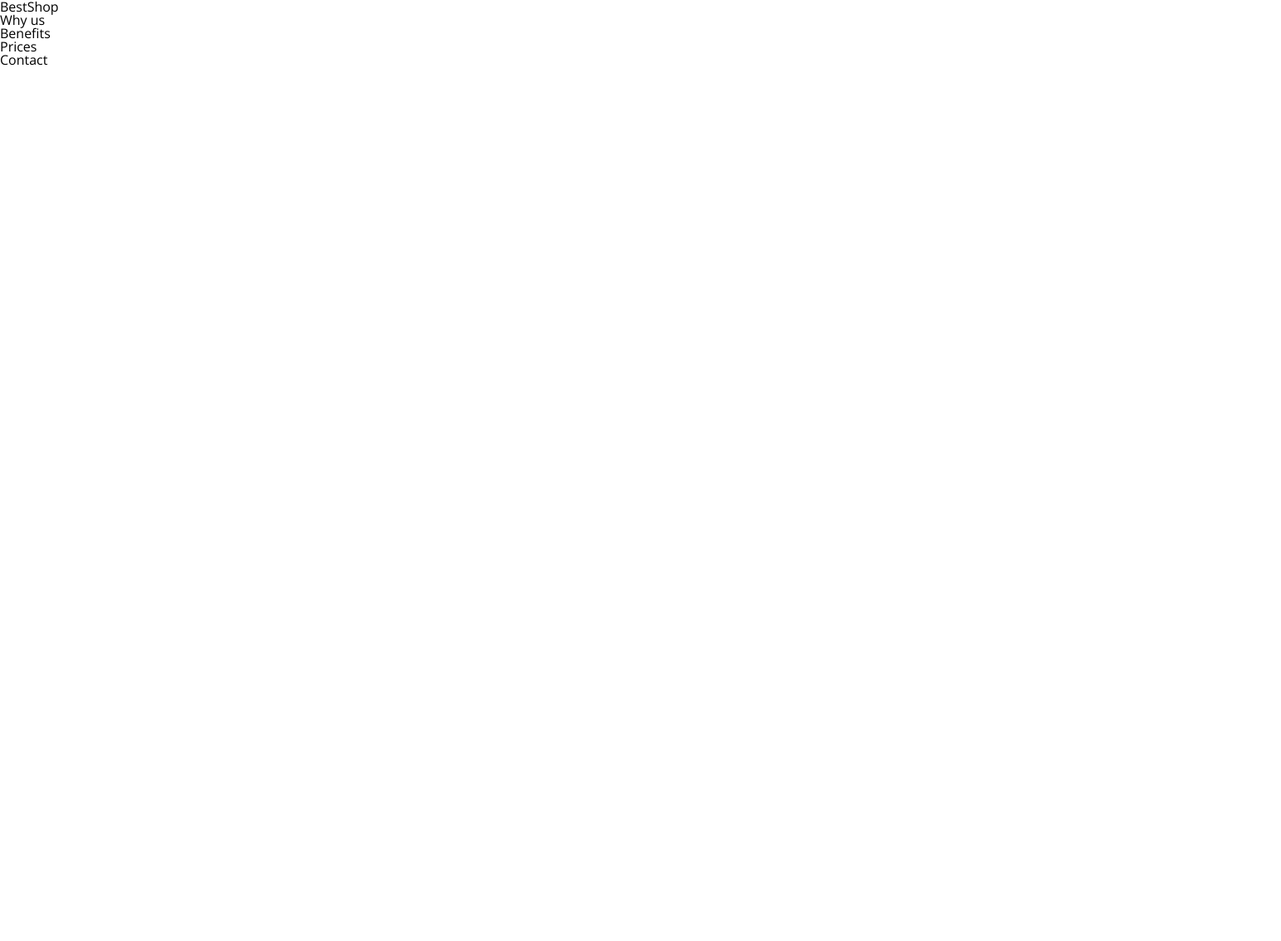
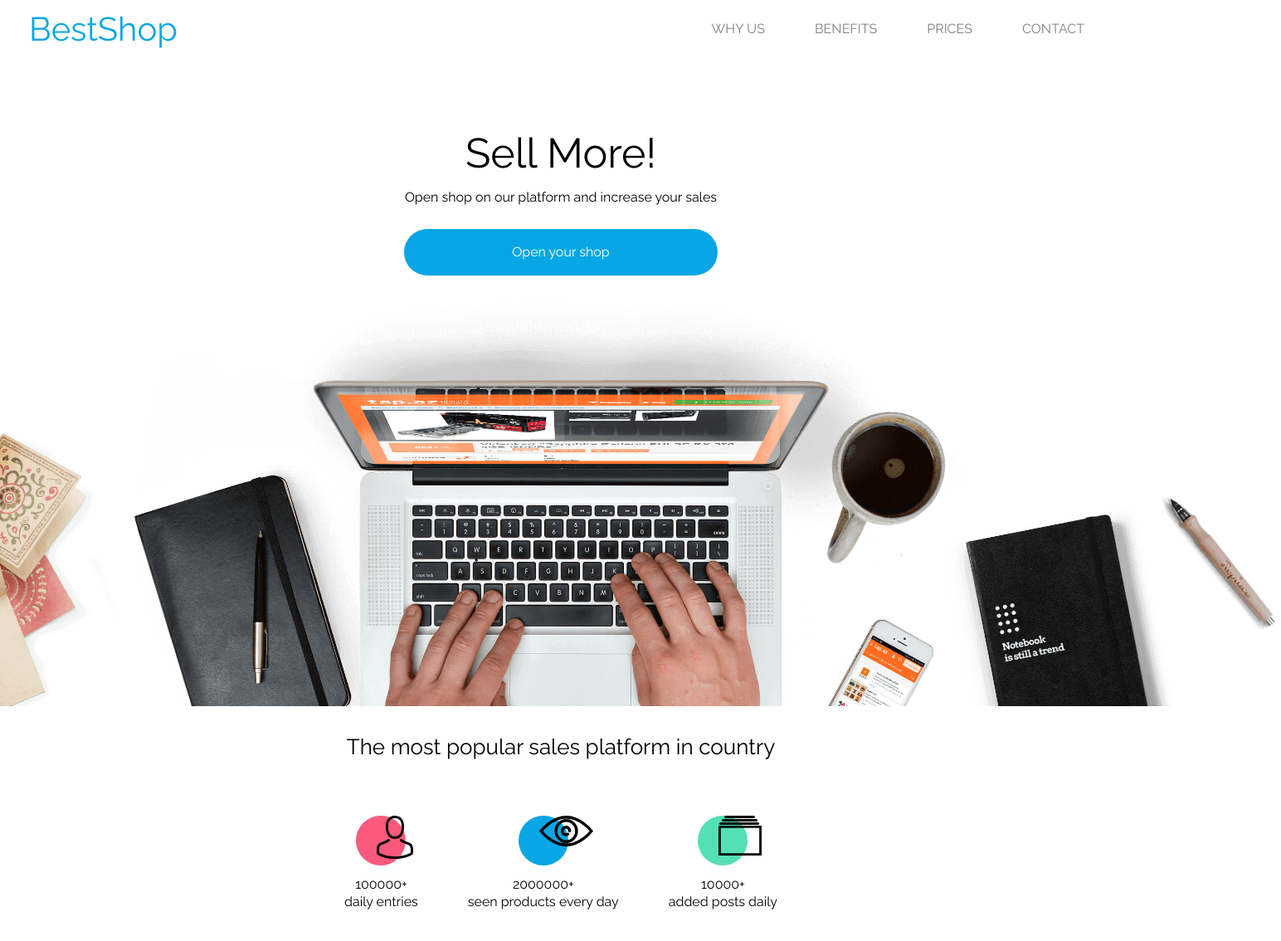
Before and after one commit to tinapuhar/BestShop-Workshop, a plain HTML site: page index.html in a window 1280 px wide. Shown: the whole page at 83% size, 1544 px wide, since content can reach past the window. Before the commit the page ends 800 px from the top, so only its background shows below. Drawn offline with nearby package versions, Linux system fonts and the light colour scheme.

Commit message:
workshop

```diff
--- a/css/style.css
+++ b/css/style.css
@@ -16,7 +16,7 @@
 }
 
 body {
-    font-family: var(--main-font);
+    font-family: var(--secondary-font);
     width: 100%;
     height: auto;
 }
@@ -26,4 +26,149 @@ body {
     margin: 0 auto;
 }
 
-//*hover and cursor pointer!*//
+.nav__logo {
+    font-size: 40px;
+    color: var(--primary-color);
+    font-weight: lighter;
+    padding-top: 10px;
+    padding-left: 30px;
+    font-family: var(--secondary-font);
+    font-weight: 400;
+}
+
+.nav__links {
+    display: flex;
+    flex-direction: row;
+    justify-content: flex-end;
+    gap: 60px;
+    margin-right: 40px;
+    align-items: center;
+}
+
+.nav {
+    display: flex;
+    flex-direction: row;
+    justify-content: space-between;
+    align-items: center;
+    padding: 5px;
+}
+
+.links {
+    text-transform: uppercase;
+    color: #A5A5A5;
+    font-family: var(--secondary-font);
+    padding-top: 10px;
+}
+.links a {
+  color: gray;
+  text-decoration: none;
+  transition: color 0.3s ease;
+}
+.links a:hover {
+  color: black;
+  text-decoration: underline;
+  text-decoration-color: var(--primary-color);
+  text-underline-offset: 30px;
+  text-decoration-thickness: 4px;
+}
+
+.header {
+    min-height: 700px;
+    margin-top: 10px;
+    display: flex;
+    flex-direction: column;
+    justify-content: center;
+    align-items: center;
+    font-family: var(--secondary-font);
+}
+
+h1 {
+  font-size: 50px;
+  color: var(--hover-text-color);
+  margin-bottom: 20px;
+  margin-top: 90px;
+}
+
+.header__text {
+  font-size: 16px;
+  color: var(--hover-text-color);
+  margin-bottom: 30px;
+}
+
+.btn {
+  display: inline-block;
+  text-decoration: none;
+  text-align: center;
+  background-color: var(--primary-color);
+  color: var(--button-text-color);
+  font-size: 16px;
+  padding: 20px 130px;
+  border: none;
+  border-radius: 50px;
+}
+
+.section__statistics {
+    display: flex;
+    flex-direction: column;
+    justify-content: center;
+    align-items: center;
+}
+.statistics__header {
+  font-size: 26px;
+  color: var(--hover-text-color);
+  margin-bottom: 20px;
+  margin-top: 20px;
+  align-items: center;
+}
+
+.statistics__icons {
+    display: flex;
+    flex-direction: row;
+    justify-content: flex-start;
+    align-items: center;
+    gap: 60px;
+    margin-top: 50px;
+}
+
+.stat__img {
+    margin-bottom: 10px;
+    margin-left: 25px;
+}
+
+.stat_box {
+    display: flex;
+    flex-direction: column;
+    justify-content: space-around;
+    align-items: center;
+    gap: 5px;
+}
+
+.circle_bg_red {
+  width: 60px;
+  height: 60px;
+  background-color: var(--secondary-color);
+  border-radius: 50%;
+  margin-bottom: 10px;
+}
+
+.circle_bg_blue {
+  width: 60px;
+  height: 60px;
+  background-color: var(--primary-color);
+  border-radius: 50%;
+  margin-bottom: 10px;
+}
+
+.circle_bg_green {
+  width: 60px;
+  height: 60px;
+  background-color: var(--accent-color);
+  border-radius: 50%;
+  margin-bottom: 10px;
+}
+
+.statistic__numbers {
+  font-weight: bold;
+  font-size: 16px;
+  color: var(--hover-text-color);
+}
--- a/index.html
+++ b/index.html
@@ -15,48 +15,71 @@
 <body>
 
   <div class="container">
-    <nav>
-      <p class="nav_logo">BestShop</p>
-      <ul>
-        <li class="links">Why us</li>
-        <li class="links">Benefits</li>
-        <li class="links">Prices</li>
-        <li class="links">Contact</li>
+    <nav class="nav">
+      <p class="nav__logo">BestShop</p>
+      <ul class="nav__links">
+        <li class="links"><a href="#Why-us">Why us</a></li>
+        <li class="links"><a href="#Benefits">Benefits</a></li>
+        <li class="links"><a href="#Prices">Prices</a></li>
+        <li class="links"><a href="#Contact">Contact</a></li>
       </ul>
     </nav>  <!-- end nav -->
 
     <header class="header">
-      <h1></h1>
-      <P></P>
-    </header>
-
-
+      <h1>Sell More!</h1>
+      <p class="header__text">Open shop on our platform and increase your sales</p>
+      <a href="/openShop" class="btn">Open your shop</a>
+      <img src="./assets/Background.png" alt="bg">
+    </header> <!-- end header -->
+    <br>
     <section class="section">
-      <div class="section_statistics">
+      <div class="section__statistics">
+          <h2 class="statistics__header">The most popular sales platform in country</h2>
+          <div class="statistics__icons">
+            <div class="stat_box">
+              <div class="circle_bg_red">
+                <img class="stat__img" src="assets/Person.svg" alt="person">
+              </div>
+              <p class="statistics__numbers">100000+</p>
+              <p class="statistics__text">daily entries</p>
+            </div>
+            <div class="stat_box">
+              <div class="circle_bg_blue">
+                <img class="stat__img" src="assets/Eye.svg" alt="eye">
+              </div>
+              <p class="statistics__numbers">2000000+</p>
+              <p class="statistics__text">seen products every day</p>
+            </div>
+            <div class="stat_box">
+              <div class="circle_bg_green">
+                <img class="stat__img" src="assets/Catalog.svg" alt="catalog">
+              </div>
+              <p class="statistics__numbers">10000+</p>
+              <p class="statistics__text">added posts daily</p>
+            </div>
+          </div>
+       </div>
+    </section> <!--end section statistics -->
+    <br>
+    <section class="section">
+      <div class="section__benefits">
 
       </div>
     </section>
-
+    <br>
     <section class="section">
-      <div class="section_benefits">
+     <div class="section__pricing">
 
       </div>
     </section>
-
+    <br>
     <section class="section">
-     <div class="section_pricing">
+       <div class="section__contact">
 
       </div>
     </section>
-
-    <section class="section">
-       <div class="section_contact">
-
-      </div>
-    </section>
-
+    <br>
     <footer></footer>
-
   </div>
 </body>
 </html>
```
